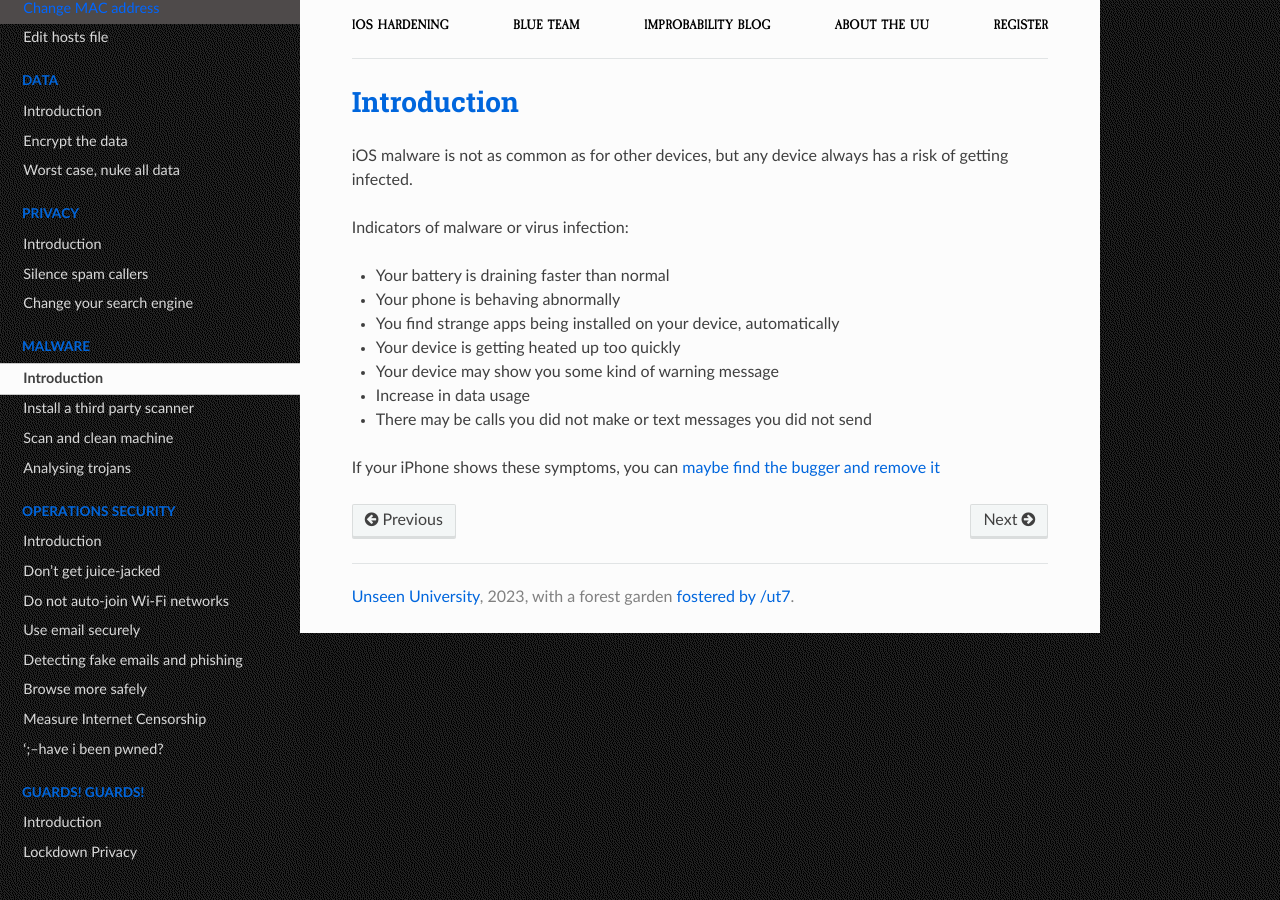
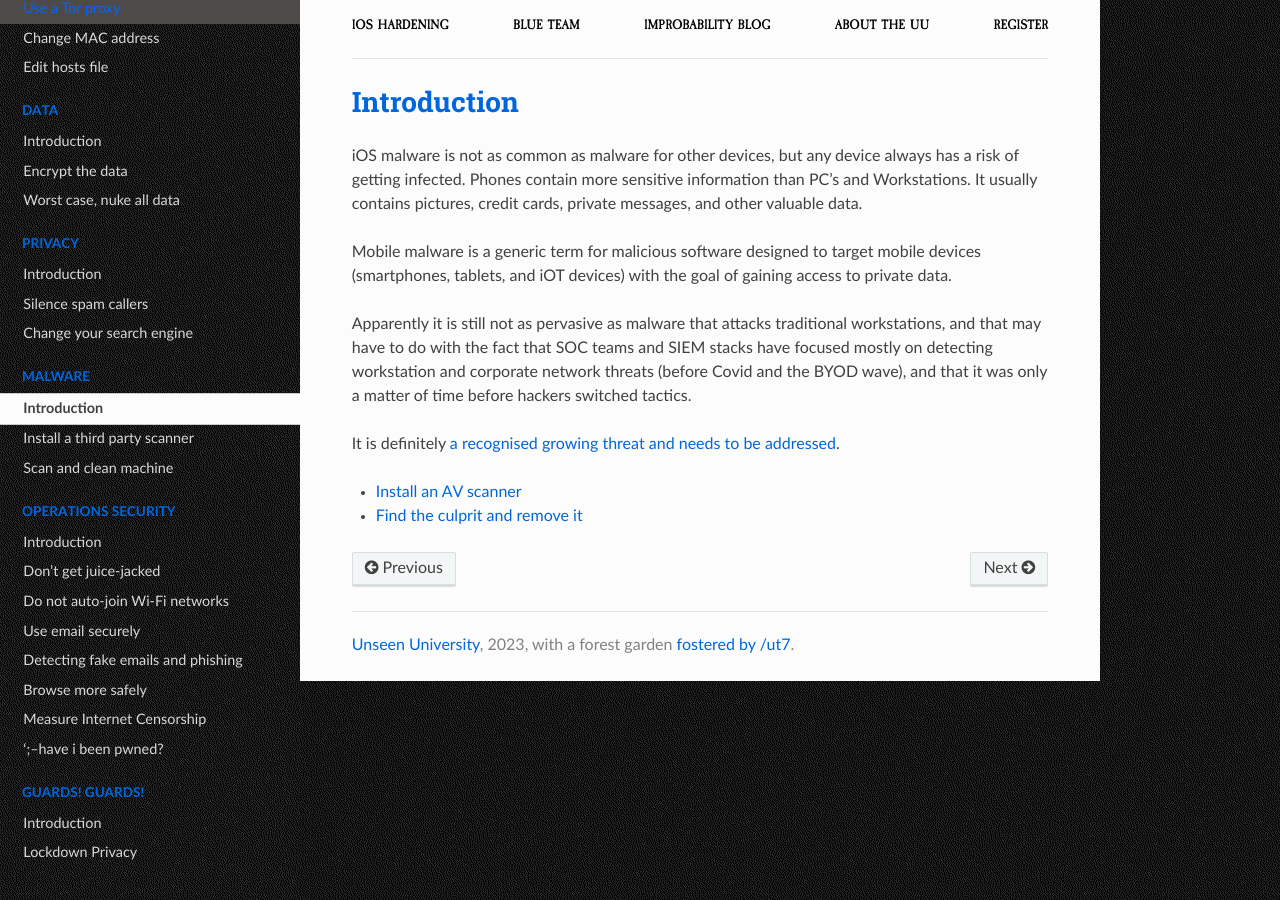
Before and after one commit to tymyrddin/blue-ios, a Sphinx documentation site: the page built from source/docs/malware/README.md, in a window 1280 px wide. Built offline with Sphinx 7.4.7 and the Read the Docs theme 2.0.0, drawn with Linux system fonts in a browser that asks for light colours.

```diff
--- a/source/docs/malware/README.md
+++ b/source/docs/malware/README.md
@@ -1,15 +1,12 @@
 # Introduction
 
-iOS malware is not as common as for other devices, but any device always has a risk of getting infected.
+iOS malware is not as common as malware for other devices, but any device always has a risk of getting infected. Phones contain more sensitive information than PC's and Workstations. It usually contains pictures, credit cards, private messages, and other valuable data.
 
-Indicators of malware or virus infection:
+Mobile malware is a generic term for malicious software designed to target mobile devices (smartphones, tablets, and iOT devices) with the goal of gaining access to private data.
 
-* Your battery is draining faster than normal
-* Your phone is behaving abnormally
-* You find strange apps being installed on your device, automatically
-* Your device is getting heated up too quickly
-* Your device may show you some kind of warning message
-* Increase in data usage
-* There may be calls you did not make or text messages you did not send
+Apparently it is still not as pervasive as malware that attacks traditional workstations, and that may have to do with the fact that SOC teams and SIEM stacks have focused mostly on detecting workstation and corporate network threats (before Covid and the BYOD wave), and that it was only a matter of time before hackers switched tactics.
 
-If your iPhone shows these symptoms, you can [maybe find the bugger and remove it](clean-machine.md)
+It is definitely [a recognised growing threat and needs to be addressed](https://pap.tymyrddin.dev/docs/notes/readme).
+
+* [Install an AV scanner](scanner.md)
+* [Find the culprit and remove it](clean-machine.md)
--- a/source/index.rst
+++ b/source/index.rst
@@ -66,7 +66,6 @@ further pentesting, after which these mitigations will be updated (when we have
    docs/malware/README.md
    docs/malware/scanner.md
    docs/malware/clean-machine.md
-   docs/malware/analysing-trojans.md
 
 .. toctree::
    :glob:
```
Also changed, not shown: source/docs/data/encryption.md (+1 -1 lines), source/docs/data/nuke.md (+3 -3 lines), source/docs/malware/analysing-trojans.md (deleted, +0 -13 lines), source/docs/malware/clean-machine.md (+19 -21 lines).
